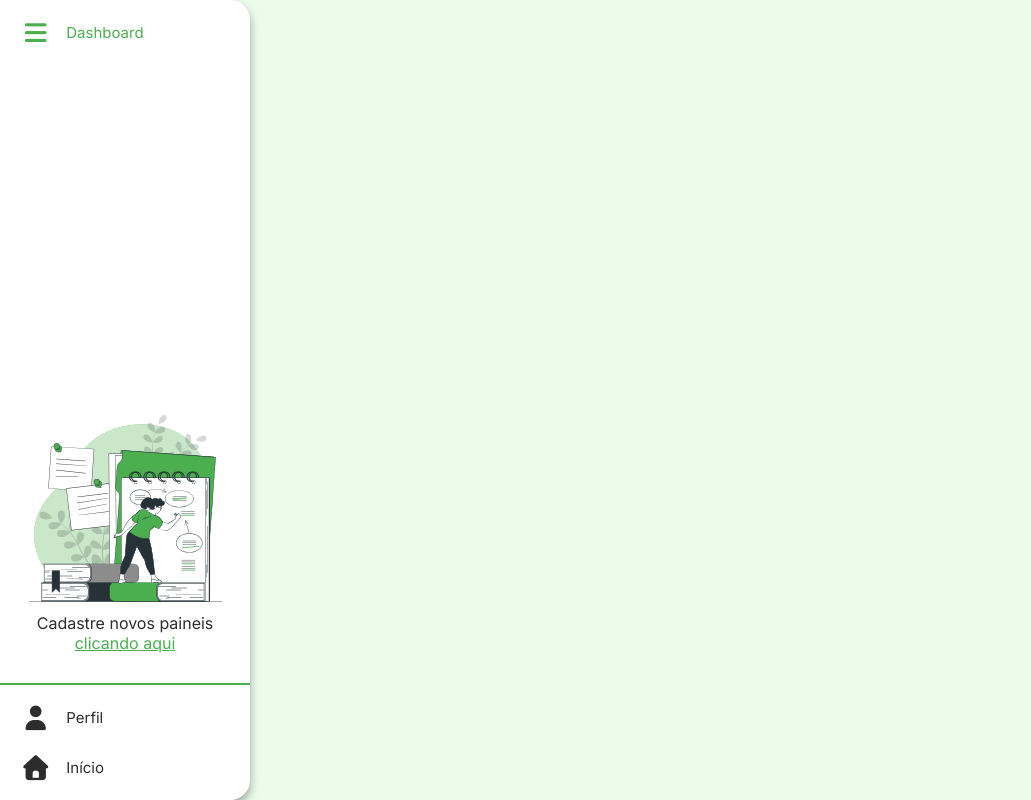
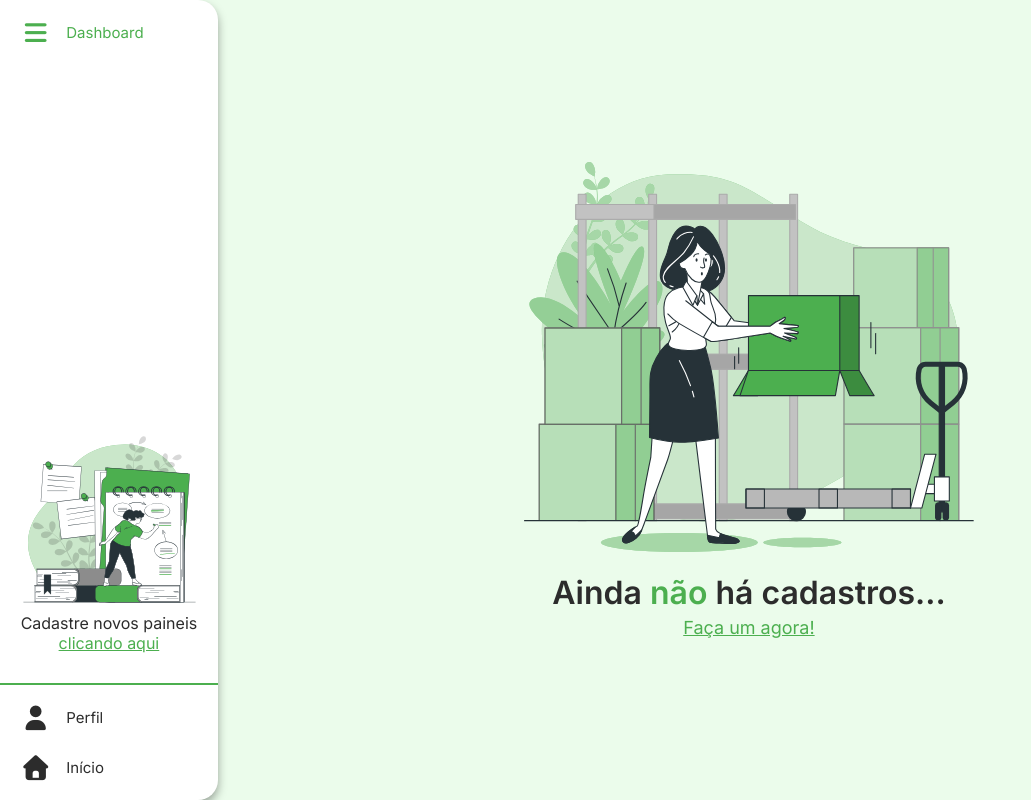
Before and after one commit to Gabriel-Darbello/resolar, a Django app: page /resolar/dashboard/ in a window 1280 px wide. Shown: the whole page, without its empty margins (0-1031 px from the left). Run offline with Django 5.2, Linux system fonts and the light colour scheme; the visitor is signed in with stand-in values (Sample User, id 1); data that the repository does not hold is empty; some libraries are stand-ins or nearby versions.

Commit message:
Update dashboard.html
Updated the dashboard HTML template to include a message for when there are no registered panels.

```diff
--- a/resolar/templates/resolar/html/painel/dashboard.html
+++ b/resolar/templates/resolar/html/painel/dashboard.html
@@ -208,7 +208,12 @@
             </div>
         </div>
         {% else %}
-            <!-- fazer mensagem de quando não há painéis cadastrados-->
+        <!-- Mensagem de falta de cadastro-->
+        <div id="semCadastro">
+            <img src="{% static 'resolar/imgs/SVGs/Vazio.svg' %}" alt="">
+            <h1>Ainda <span>não</span> há cadastros...</h1>
+            <a href="{% url 'reciclar' %}">Faça um agora!</a>
+        </div>
         {% endif %}
     </div>
 
```
